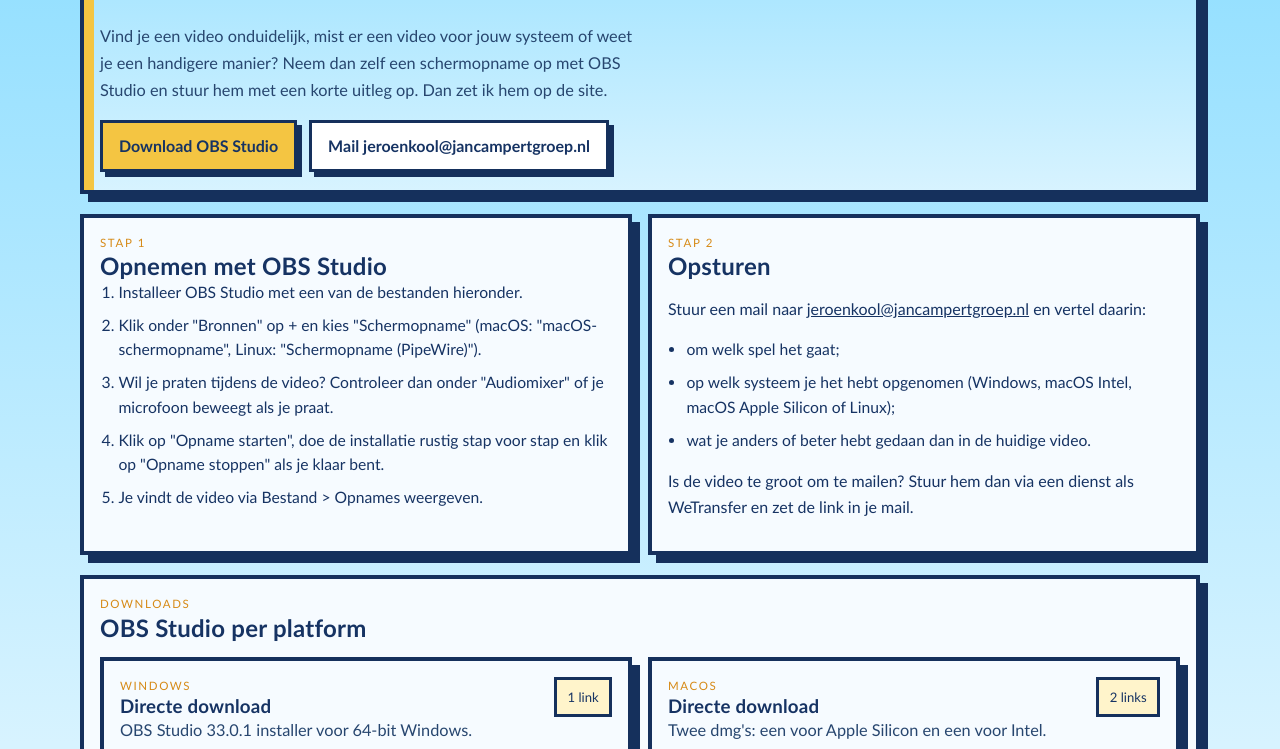
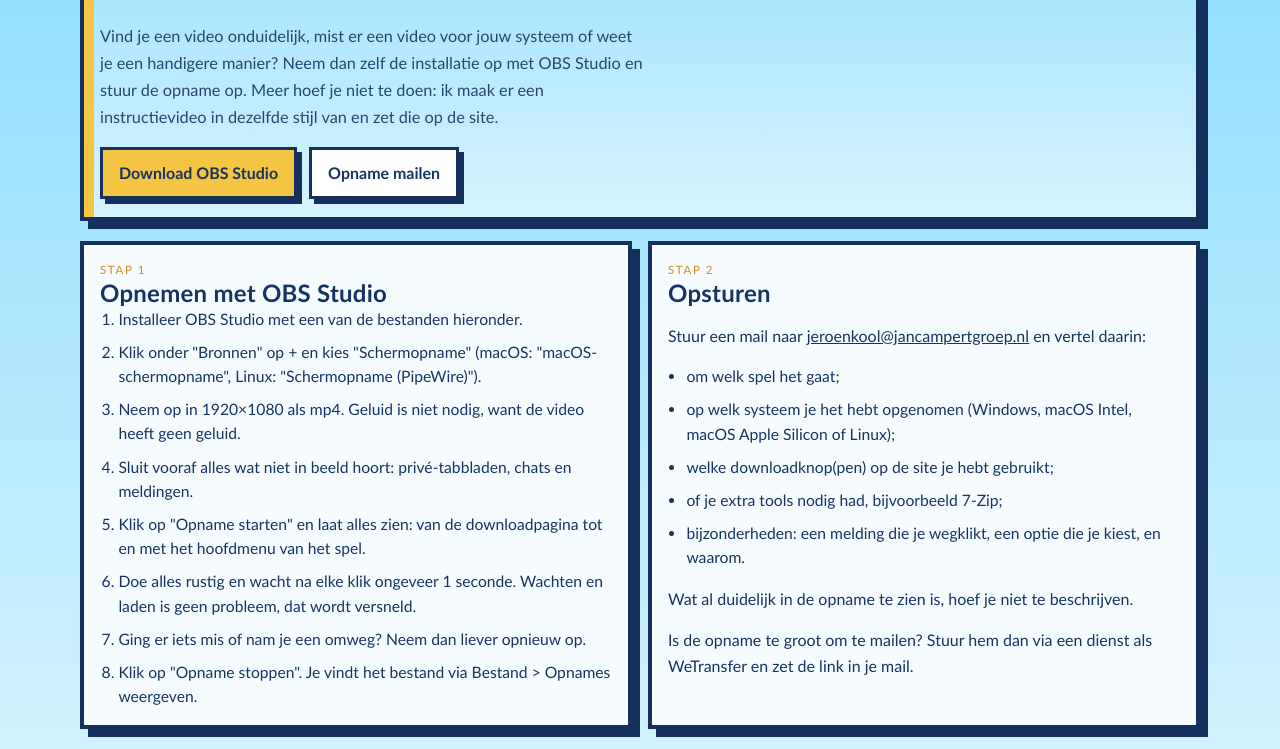
Before and after one commit to jeroenkool74/lan-party-local, a React (Vite) app in the folder website/: page /video-insturen in a window 1280 px wide. Shown: the part 336-1085 px from the top of the page. Built offline with nearby package versions, Linux system fonts and the light colour scheme; no server answers.

Commit message:
Improve recording instructions

```diff
--- a/website/src/pages/RecordVideoPage.tsx
+++ b/website/src/pages/RecordVideoPage.tsx
@@ -86,19 +86,24 @@ const obsPlatforms: PlatformDetails[] = [
 const recordingSteps = [
   'Installeer OBS Studio met een van de bestanden hieronder.',
   'Klik onder "Bronnen" op + en kies "Schermopname" (macOS: "macOS-schermopname", Linux: "Schermopname (PipeWire)").',
-  'Wil je praten tijdens de video? Controleer dan onder "Audiomixer" of je microfoon beweegt als je praat.',
-  'Klik op "Opname starten", doe de installatie rustig stap voor stap en klik op "Opname stoppen" als je klaar bent.',
-  'Je vindt de video via Bestand > Opnames weergeven.',
+  'Neem op in 1920×1080 als mp4. Geluid is niet nodig, want de video heeft geen geluid.',
+  'Sluit vooraf alles wat niet in beeld hoort: privé-tabbladen, chats en meldingen.',
+  'Klik op "Opname starten" en laat alles zien: van de downloadpagina tot en met het hoofdmenu van het spel.',
+  'Doe alles rustig en wacht na elke klik ongeveer 1 seconde. Wachten en laden is geen probleem, dat wordt versneld.',
+  'Ging er iets mis of nam je een omweg? Neem dan liever opnieuw op.',
+  'Klik op "Opname stoppen". Je vindt het bestand via Bestand > Opnames weergeven.',
 ]
 
-const mailSubject = 'Instructievideo LAN-party'
+const mailSubject = 'Opname instructievideo LAN-party'
 const mailBody = [
   'Hoi Jeroen,',
   '',
   'Spel:',
   'Besturingssysteem (Windows / macOS Intel / macOS Apple Silicon / Linux):',
-  'Wat heb ik anders of beter gedaan:',
-  'Link naar de video (bijv. WeTransfer):',
+  'Gebruikte downloadknop(pen) op de site:',
+  'Extra tools nodig (bijv. 7-Zip, of: niets):',
+  'Bijzonderheden (meldingen, gekozen opties en waarom):',
+  'Link naar de opname (bijv. WeTransfer):',
   '',
 ].join('\n')
 const mailHref = `mailto:${contactEmail}?subject=${encodeURIComponent(mailSubject)}&body=${encodeURIComponent(mailBody)}`
@@ -115,8 +120,9 @@ export function RecordVideoPage() {
         <h1>Kan een instructievideo beter?</h1>
         <p className="detail-hero__lead">
           Vind je een video onduidelijk, mist er een video voor jouw systeem of weet je
-          een handigere manier? Neem dan zelf een schermopname op met OBS Studio en
-          stuur hem met een korte uitleg op. Dan zet ik hem op de site.
+          een handigere manier? Neem dan zelf de installatie op met OBS Studio en stuur
+          de opname op. Meer hoef je niet te doen: ik maak er een instructievideo in
+          dezelfde stijl van en zet die op de site.
         </p>
 
         <div className="detail-hero__actions">
@@ -124,7 +130,7 @@ export function RecordVideoPage() {
             Download OBS Studio
           </a>
           <a className="button button--ghost" href={mailHref}>
-            Mail {contactEmail}
+            Opname mailen
           </a>
         </div>
       </section>
@@ -149,10 +155,15 @@ export function RecordVideoPage() {
           <ul className="step-list">
             <li>om welk spel het gaat;</li>
             <li>op welk systeem je het hebt opgenomen (Windows, macOS Intel, macOS Apple Silicon of Linux);</li>
-            <li>wat je anders of beter hebt gedaan dan in de huidige video.</li>
+            <li>welke downloadknop(pen) op de site je hebt gebruikt;</li>
+            <li>of je extra tools nodig had, bijvoorbeeld 7-Zip;</li>
+            <li>bijzonderheden: een melding die je wegklikt, een optie die je kiest, en waarom.</li>
           </ul>
           <p>
-            Is de video te groot om te mailen? Stuur hem dan via een dienst als
+            Wat al duidelijk in de opname te zien is, hoef je niet te beschrijven.
+          </p>
+          <p>
+            Is de opname te groot om te mailen? Stuur hem dan via een dienst als
             WeTransfer en zet de link in je mail.
           </p>
         </article>
```
